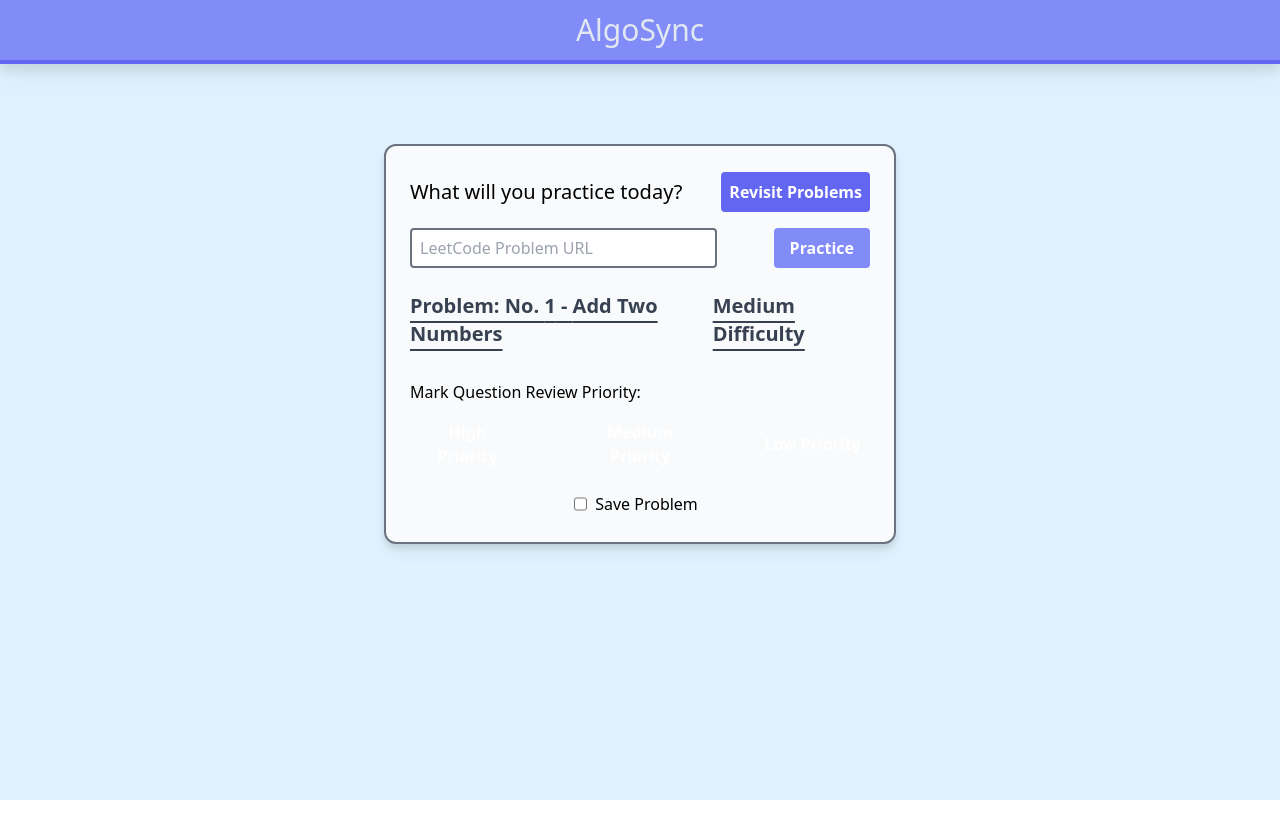
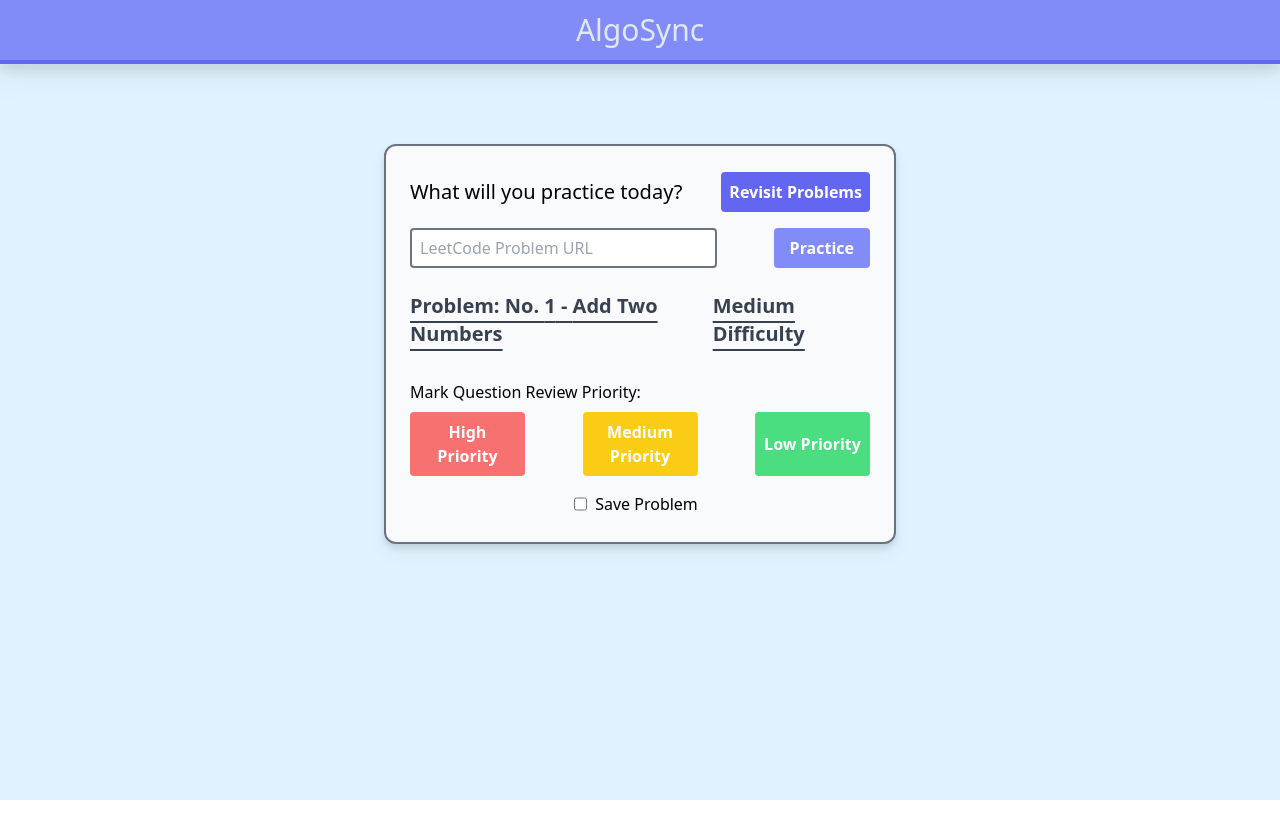
Before and after one commit to AlgoSync/algosync, a React app in the folder client/: page /app in a window 1280 px wide. Shown: the top 838 px of the page. Built offline with nearby package versions, Linux system fonts and the light colour scheme.

Commit message:
reverted change to priority styling

```diff
--- a/client/src/components/problemDisplay.jsx
+++ b/client/src/components/problemDisplay.jsx
@@ -114,7 +114,7 @@ export const ProblemDisplay = () => {
             type="button"
             key="high-prio"
             onClick={() => handlePrioClick(3)}
-            className={`break-normal w-1/4 bg-red-${activePrio[2]} hover:bg-red-600 text-white font-bold py-2 px-2 rounded `}
+            className={`break-normal w-1/4 bg-red-400 hover:bg-red-600 text-white font-bold py-2 px-2 rounded `}
           >
             High Priority
           </button>
@@ -123,7 +123,7 @@ export const ProblemDisplay = () => {
             type="button"
             key="med-prio"
             onClick={() => handlePrioClick(2)}
-            className={`break-normal w-1/4 bg-yellow-${activePrio[1]} hover:bg-yellow-600 text-white font-bold py-2 px-2 rounded`}
+            className={`break-normal w-1/4 bg-yellow-400 hover:bg-yellow-600 text-white font-bold py-2 px-2 rounded`}
           >
             Medium Priority
           </button>
@@ -132,7 +132,7 @@ export const ProblemDisplay = () => {
             type="button"
             key="low-prio"
             onClick={() => handlePrioClick(1)}
-            className={`break-normal w-1/4 bg-green-${activePrio[0]} hover:bg-green-600 text-white font-bold py-2 px-2 rounded`}
+            className={`break-normal w-1/4 bg-green-400 hover:bg-green-600 text-white font-bold py-2 px-2 rounded`}
           >
             Low Priority
           </button>
```
